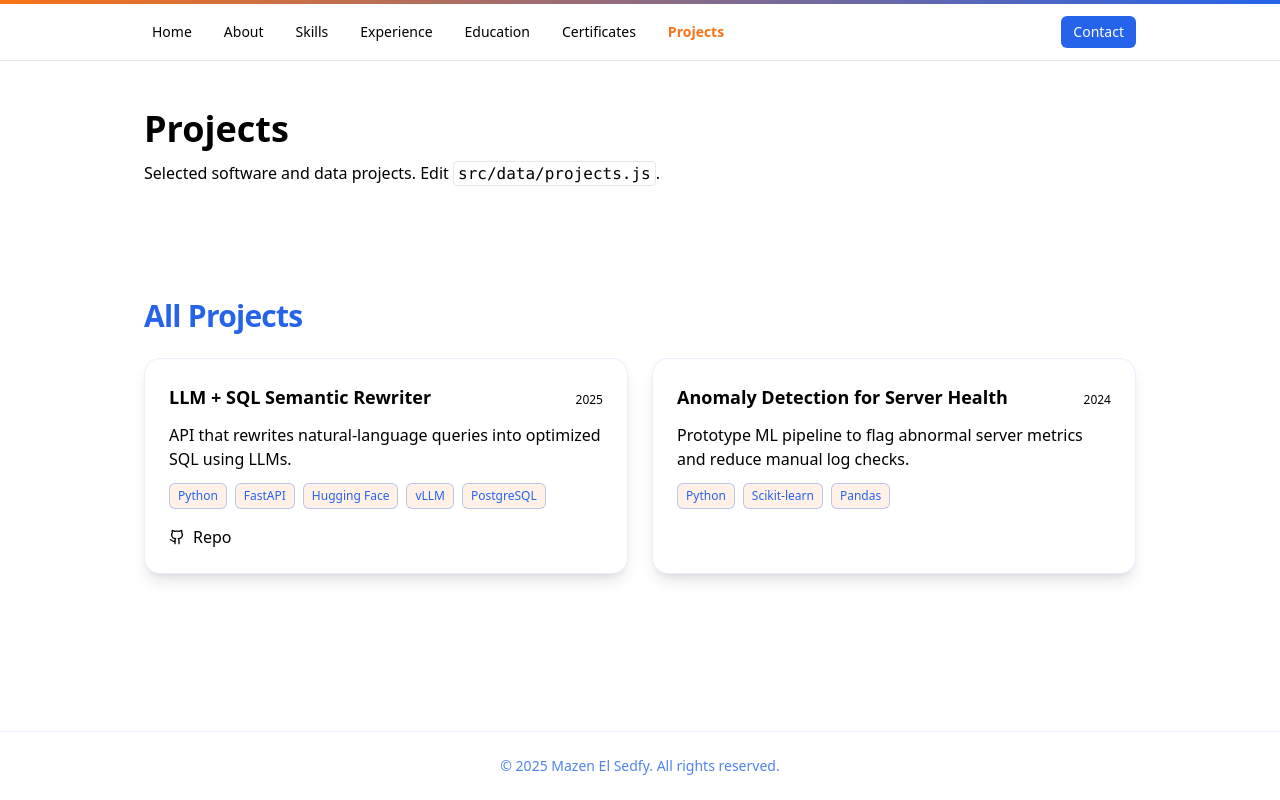
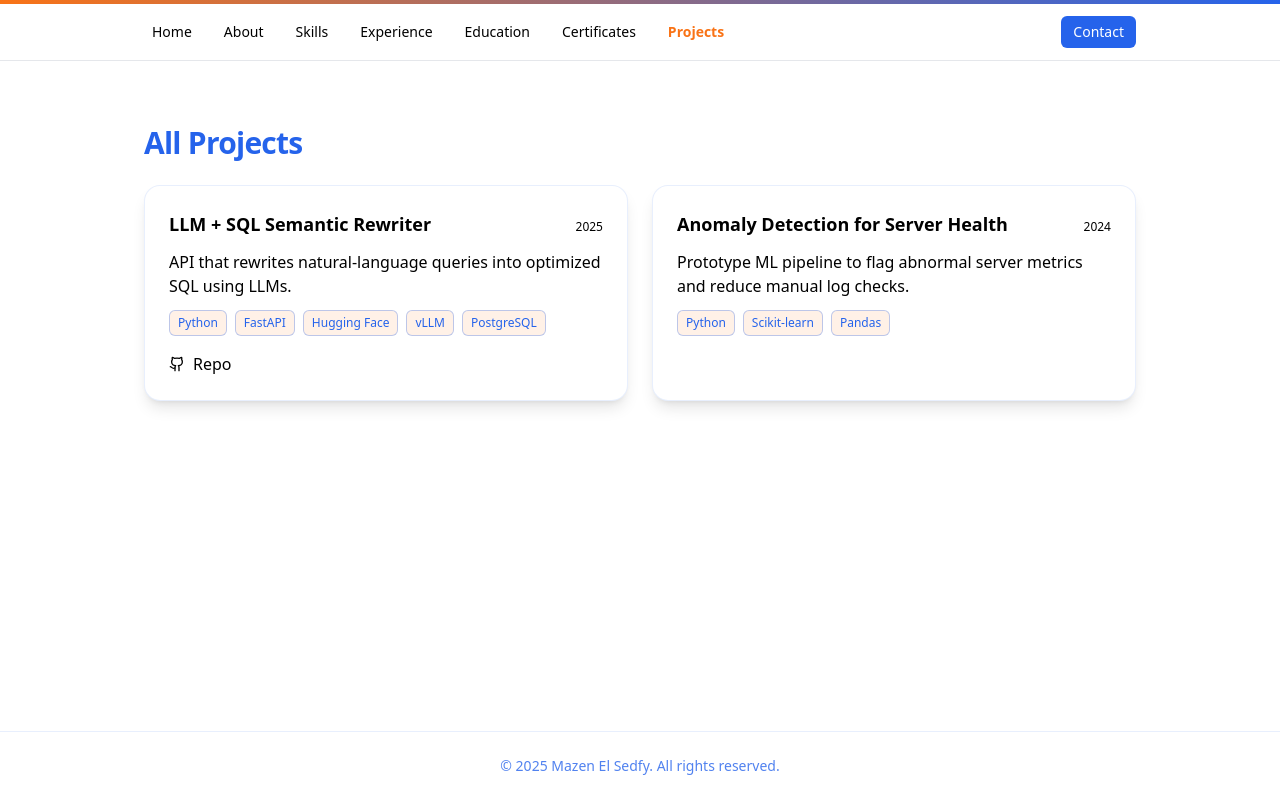
Before and after one commit to MazenELSEDFY/mazen-portfolio, a React (Vite) app: page /projects in a window 1280 px wide. Built offline with nearby package versions, Linux system fonts and the light colour scheme.

Commit message:
Update portfolio

```diff
--- a/src/pages/Projects.jsx
+++ b/src/pages/Projects.jsx
@@ -37,22 +37,6 @@ export default function Projects() {
   const list = projects ?? [];
   return (
     <div>
-      <section className="bg-gradient-to-b from-brand.orange/10 to-transparent">
-        <div className="max-w-5xl mx-auto px-4 py-12">
-          <motion.h1
-            className="text-3xl md:text-4xl font-extrabold text-brand.blue"
-            initial={{ opacity: 0, y: 8 }}
-            animate={{ opacity: 1, y: 0 }}
-          >
-            Projects
-          </motion.h1>
-          <p className="mt-3 text-brand.blue/90">
-            Selected software and data projects. Edit{" "}
-            <code className="rounded px-1 py-0.5 bg-brand.orange/10 border border-brand.blue/10">src/data/projects.js</code>.
-          </p>
-        </div>
-      </section>
-
       <Section title="All Projects">
         {list.length === 0 ? (
           <div className="text-brand.blue/80">
```
